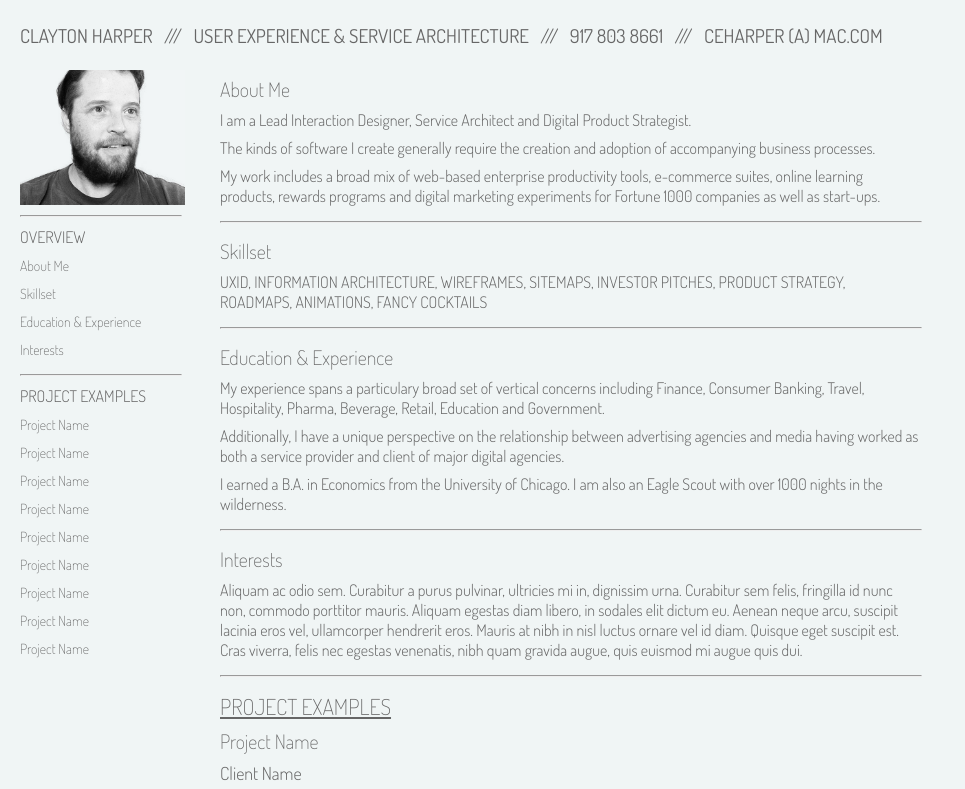
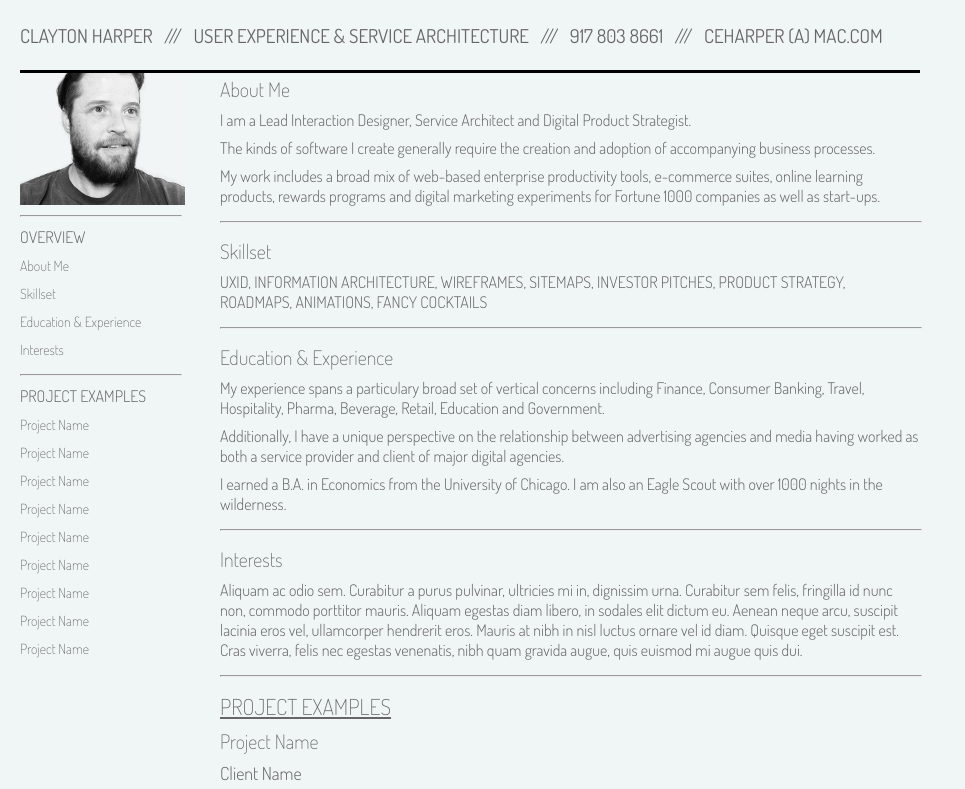
Before and after one commit to therealclay/therealclay.github.io, a plain HTML site: page index.html in a window 1280 px wide. Shown: the top 789 px of the page, without its empty margins (0-965 px from the left). Drawn offline with Linux system fonts and the light colour scheme.

Commit message:
CSS changes

```diff
--- a/index.html
+++ b/index.html
@@ -32,9 +32,11 @@
         width:900px;
         height:50px;
         padding: 10px 0px;
+        border-bottom: solid; #333333;
         display: table;
         position: fixed;
         z-index: 10;
+
     }
 
     #header h1 {
```
